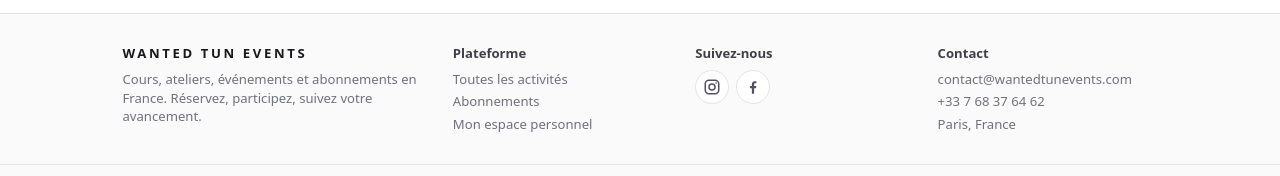
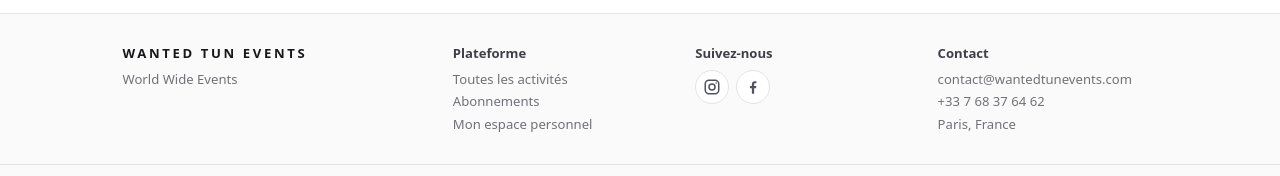
Before and after one commit to YassineAMMAR-git/wanted-tun-events-platform, a Next.js app: page / in a window 1280 px wide. Shown: the part 1428-1604 px from the top of the page. Built offline with nearby package versions, Linux system fonts and the light colour scheme; no server answers; the database is empty.

Commit message:
content(footer): slogan du pied de page remplacé par « World Wide Events » (fr, en, ar)

```diff
--- a/src/i18n/messages/ar.ts
+++ b/src/i18n/messages/ar.ts
@@ -52,7 +52,7 @@ const ar: Messages = {
   },
 
   footer: {
-    tagline: "دروس وورشات وفعاليات واشتراكات في فرنسا. احجز، شارك، وتابع تقدّمك.",
+    tagline: "World Wide Events",
     platform: "المنصة",
     allActivities: "جميع الأنشطة",
     plans: "الاشتراكات",
--- a/src/i18n/messages/en.ts
+++ b/src/i18n/messages/en.ts
@@ -52,7 +52,7 @@ const en: Messages = {
   },
 
   footer: {
-    tagline: "Classes, workshops, events and memberships in France. Book, take part and track your progress.",
+    tagline: "World Wide Events",
     platform: "Platform",
     allActivities: "All activities",
     plans: "Memberships",
--- a/src/i18n/messages/fr.ts
+++ b/src/i18n/messages/fr.ts
@@ -53,7 +53,7 @@ const fr = {
   },
 
   footer: {
-    tagline: "Cours, ateliers, événements et abonnements en France. Réservez, participez, suivez votre avancement.",
+    tagline: "World Wide Events",
     platform: "Plateforme",
     allActivities: "Toutes les activités",
     plans: "Abonnements",
```
